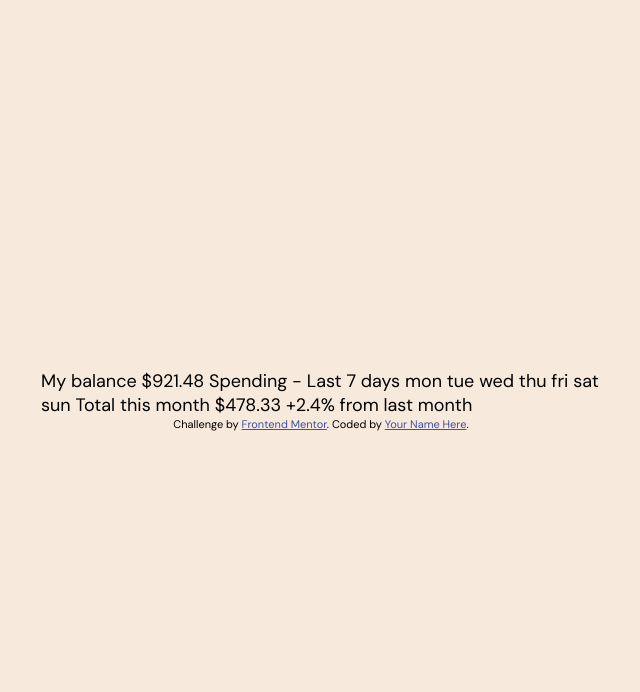
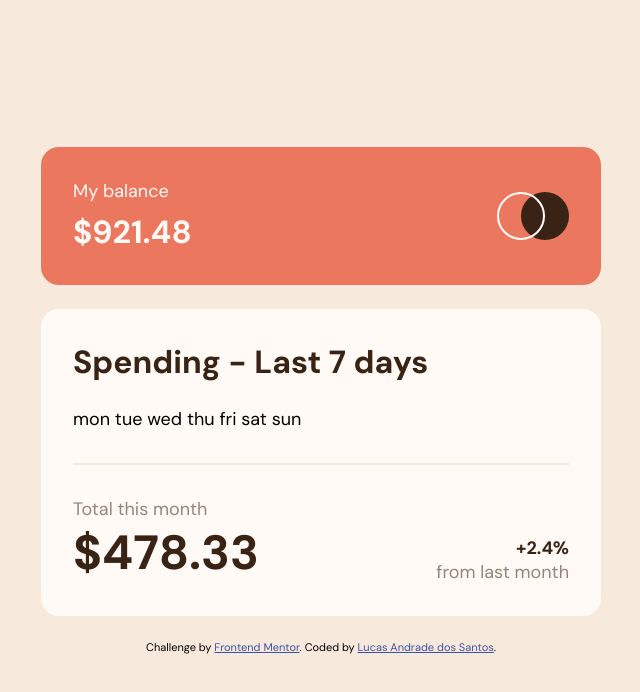
Before and after one commit to LucasAndrade912/expenses-chart-component, a Vue app: page / in a window 1280 px wide. Shown: the top 692 px of the page, without its empty margins (319-959 px from the left). Built offline with nearby package versions, Linux system fonts and the light colour scheme.

Commit message:
create main page style

```diff
--- a/src/App.vue
+++ b/src/App.vue
@@ -1,12 +1,105 @@
 <script setup></script>
 
 <template>
-  My balance $921.48 Spending - Last 7 days mon tue wed thu fri sat sun Total this month $478.33
-  +2.4% from last month
+  <header>
+    <div class="balance-container">
+      <p>My balance</p>
+      <p id="balance">$921.48</p>
+    </div>
+
+    <img src="./assets/logo.svg" alt="Logo">
+  </header>
+
+  <main>
+    <h1>Spending - Last 7 days</h1>
+
+    mon tue wed thu fri sat sun
+
+    <div class="underline" />
+
+    <footer>
+      <div>
+        <span>Total this month</span>
+        <strong id="amount">$478.33</strong>
+      </div>
+
+      <div id="percentage-from-last-mount">
+        <strong>+2.4%</strong>
+        <span>from last month</span>
+      </div>
+    </footer>
+  </main>
 
   <div class="attribution">
     Challenge by
-    <a href="https://www.frontendmentor.io?ref=challenge" target="_blank">Frontend Mentor</a>. Coded
-    by <a href="#">Your Name Here</a>.
+    <a href="https://www.frontendmentor.io?ref=challenge" target="_blank">Frontend Mentor</a>.
+    Coded by
+    <a href="https://www.github.com/LucasAndrade912" target="_blank">Lucas Andrade dos Santos</a>.
   </div>
 </template>
+
+<style scoped>
+  .underline {
+    width: 100%;
+    height: 2px;
+    background-color: var(--cream);
+    margin: 2rem 0;
+  }
+
+  header {
+    background-color: var(--soft-red);
+    padding: 2rem;
+    color: var(--very-pale-oragen);
+    display: flex;
+    justify-content: space-between;
+    border-radius: 1.125rem;
+  }
+
+  header .balance-container #balance {
+    margin-top: 8px;
+    font-size: 32px;
+    font-weight: 700;
+  }
+
+  main {
+    background-color: var(--very-pale-oragen);
+    padding: 2rem;
+    border-radius: 1.125rem;
+    margin: 1.5rem 0;
+  }
+
+  main h1 {
+    color: var(--dark-brown);
+    font-size: 2rem;
+    font-weight: 700;
+    margin-bottom: 1.5rem;
+  }
+
+  main footer {
+    display: flex;
+    justify-content: space-between;
+    align-items: end;
+  }
+
+  main footer div {
+    display: flex;
+    flex-direction: column;
+  }
+
+  main footer div#percentage-from-last-mount {
+    text-align: right;
+  }
+
+  main footer span {
+    color: var(--medium-brown);
+  }
+
+  main footer strong {
+    color: var(--dark-brown);
+    font-weight: 700;
+  }
+
+  main footer strong#amount {
+    font-size: 3rem;
+  }
+</style>
```
